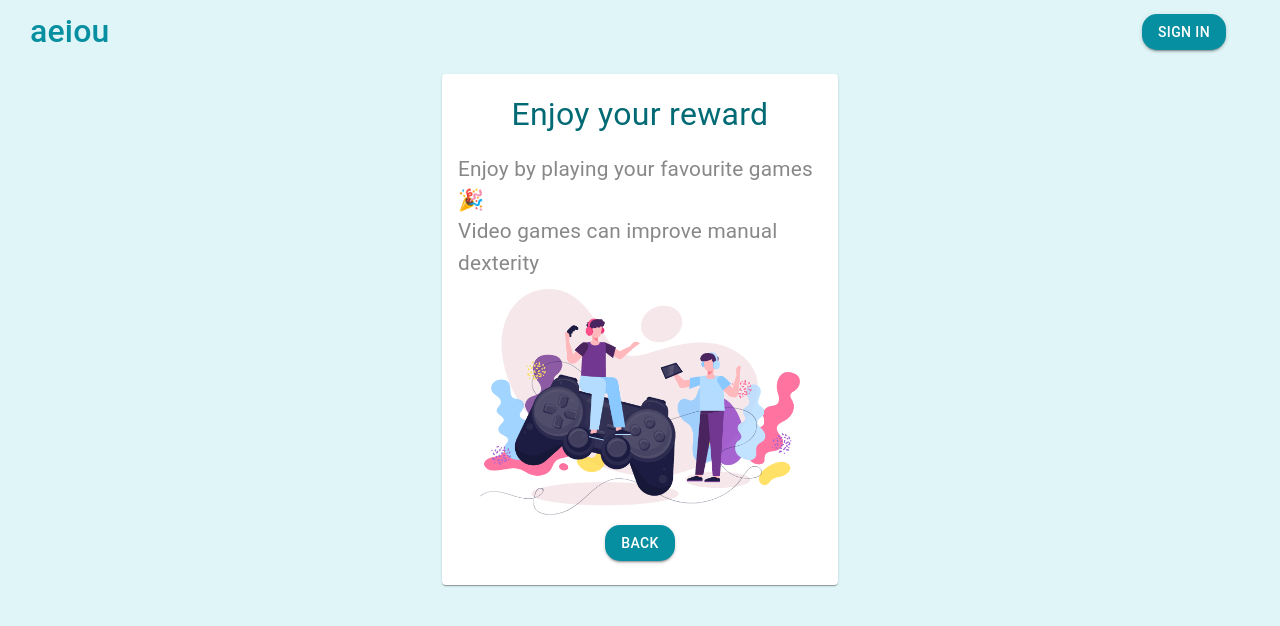
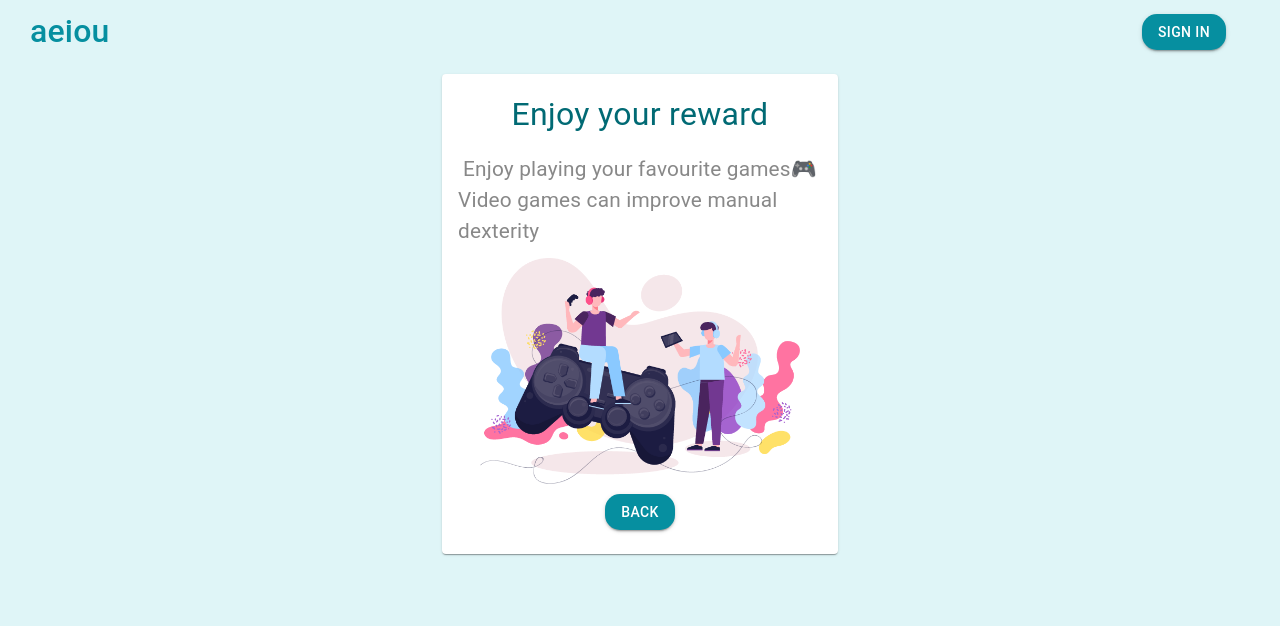
Before and after one commit to Akshima-Ghai/a.e.i.o.u, a React (Create React App) app in the folder client/: page /reward/1 in a window 1280 px wide. Shown: the top 626 px of the page. Built offline with nearby package versions, Linux system fonts and the light colour scheme.

Commit message:
changed quiz data and task styling

```diff
--- a/client/src/components/Quiz/qData.js
+++ b/client/src/components/Quiz/qData.js
@@ -43,7 +43,7 @@ export const questions = [
         id: "2", answerText: "Talk", ansEmo: '👬', ansImg: talk, points: [
           "Call your friends",
           "Try to regularly make time with your friend",
-          "Talking to someone about your feelins can help in reduction of stress",
+          "Talking to someone about your feelings can help in reduction of stress",
         ]
       },
       {
@@ -63,7 +63,7 @@ export const questions = [
       {
         id: "5", answerText: "Cycling", ansEmo: '🚵‍♀️', ansImg: cycling, points: [
           "Cycling lends itself quite easily to joining a group of like-minded people",
-          "t promotes positive mental health",
+          "It promotes positive mental health",
           "It helps you sleep better",]
       },
       {
@@ -97,7 +97,7 @@ export const questions = [
     answerOptions: [
       {
         id: "1", answerText: "Game", ansEmo: "🎮", ansImg: game, points: [
-          "Enjoy by playing your favourite games🎉",
+          "Enjoy playing your favourite games🎮",
           "Video games can improve manual dexterity",
         ]
       },
--- a/client/src/components/Quiz/styles.js
+++ b/client/src/components/Quiz/styles.js
@@ -75,5 +75,6 @@ export default makeStyles((theme) => ({
   points: {
     fontSize: "1.3rem",
     color: "#888888",
+    marginRight: "auto"
   },
 }));
```
